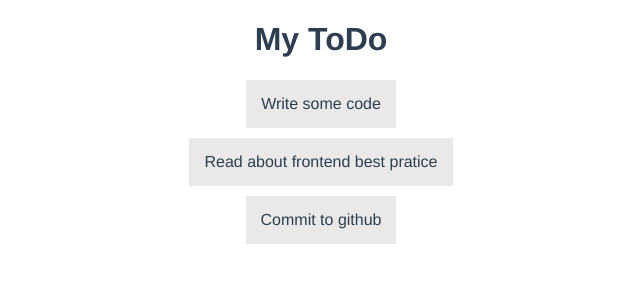
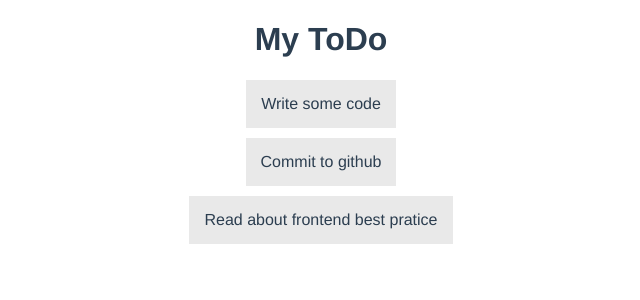
Before and after one commit to ruslanzharkov/vue-todo, a Vue app: page / in a window 1280 px wide. Shown: the top 300 px of the page, without its empty margins (319-959 px from the left). Built offline with nearby package versions, Linux system fonts and the light colour scheme.

Commit message:
Changed todos structure and added add mutation

```diff
--- a/src/components/Main.vue
+++ b/src/components/Main.vue
@@ -4,7 +4,7 @@
     <div>
       <div class="todos">
         <div v-for="(todo, index) in todos" v-bind:key="index" class="todo">
-          {{todo}}
+          {{todo.title}}
         </div>
       </div>
     </div>
--- a/src/store.js
+++ b/src/store.js
@@ -7,13 +7,15 @@ export default new Vuex.Store({
   state: {
     title: 'My ToDo',
     todos: [
-      'Write some code',
-      'Read about frontend best pratice',
-      'Commit to github',
+      { title: 'Write some code', completed: false },
+      { title: 'Commit to github', completed: false },
+      { title: 'Read about frontend best pratice', completed: false },
     ],
   },
   mutations: {
-
+    ADD_TODO: (state, todo) => {
+      state.todos.push(todo);
+    },
   },
   actions: {
 
```
